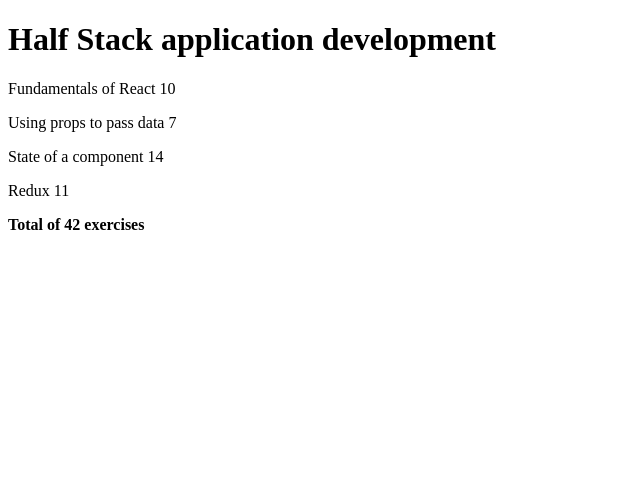
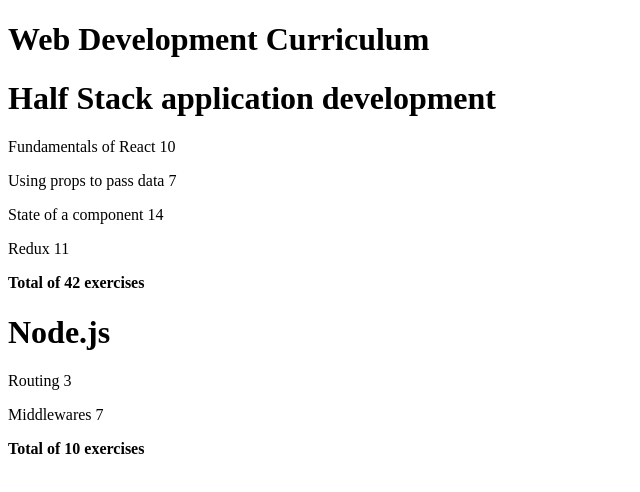
Before and after one commit to helanabi/fullstackopen, a React (Create React App) app in the folder part1/courseinfo/: page / in a window 1280 px wide. Shown: the top 492 px of the page, without its empty margins (0-640 px from the left). Built offline with nearby package versions, Linux system fonts and the light colour scheme.

Commit message:
finish exercise 2.4

```diff
--- a/part1/courseinfo/src/App.jsx
+++ b/part1/courseinfo/src/App.jsx
@@ -36,34 +36,62 @@
 }
 
 function App() {
-    const course = {
+    const courses = [
+        {
+            name: 'Half Stack application development',
             id: 1,
-        name: "Half Stack application development",
             parts: [
                 {
-                name: "Fundamentals of React",
+                    name: 'Fundamentals of React',
                     exercises: 10,
                     id: 1
                 },
                 {
-                name: "Using props to pass data",
+                    name: 'Using props to pass data',
                     exercises: 7,
                     id: 2
                 },
                 {
-                name: "State of a component",
+                    name: 'State of a component',
                     exercises: 14,
                     id: 3
                 },
                 {
-                name: "Redux",
+                    name: 'Redux',
                     exercises: 11,
                     id: 4
                 }
             ]
-    };
+        },
+        {
+            name: 'Node.js',
+            id: 2,
+            parts: [
+                {
+                    name: 'Routing',
+                    exercises: 3,
+                    id: 1
+                },
+                {
+                    name: 'Middlewares',
+                    exercises: 7,
+                    id: 2
+                }
+            ]
+        }
+    ];
 
-    return <Course course={course} />;
+    return (
+        <div>
+            <h1>Web Development Curriculum</h1>
+            {
+                courses.map(
+                    course =>
+                    <Course key={course.id} course={course} />
+                )
+            }
+        </div>
+    );
 }
 
 export default App;
```
Lines whose indentation alone changed are shown as unchanged.
